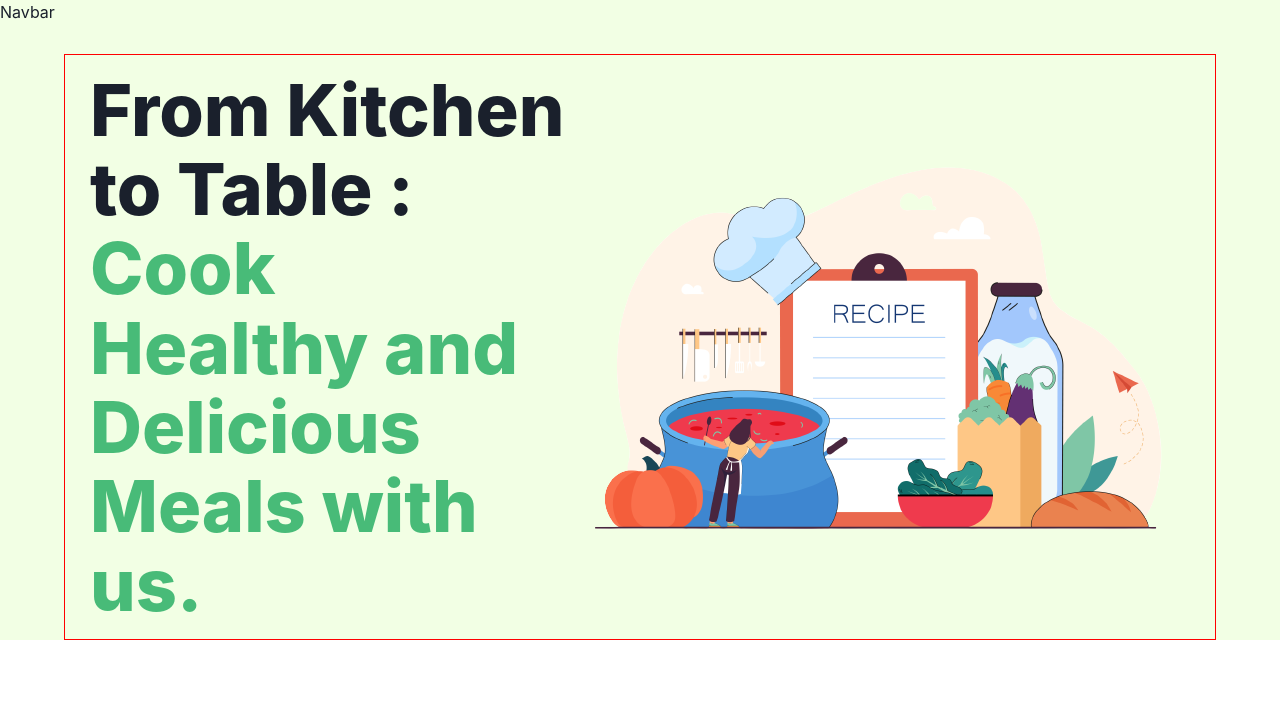
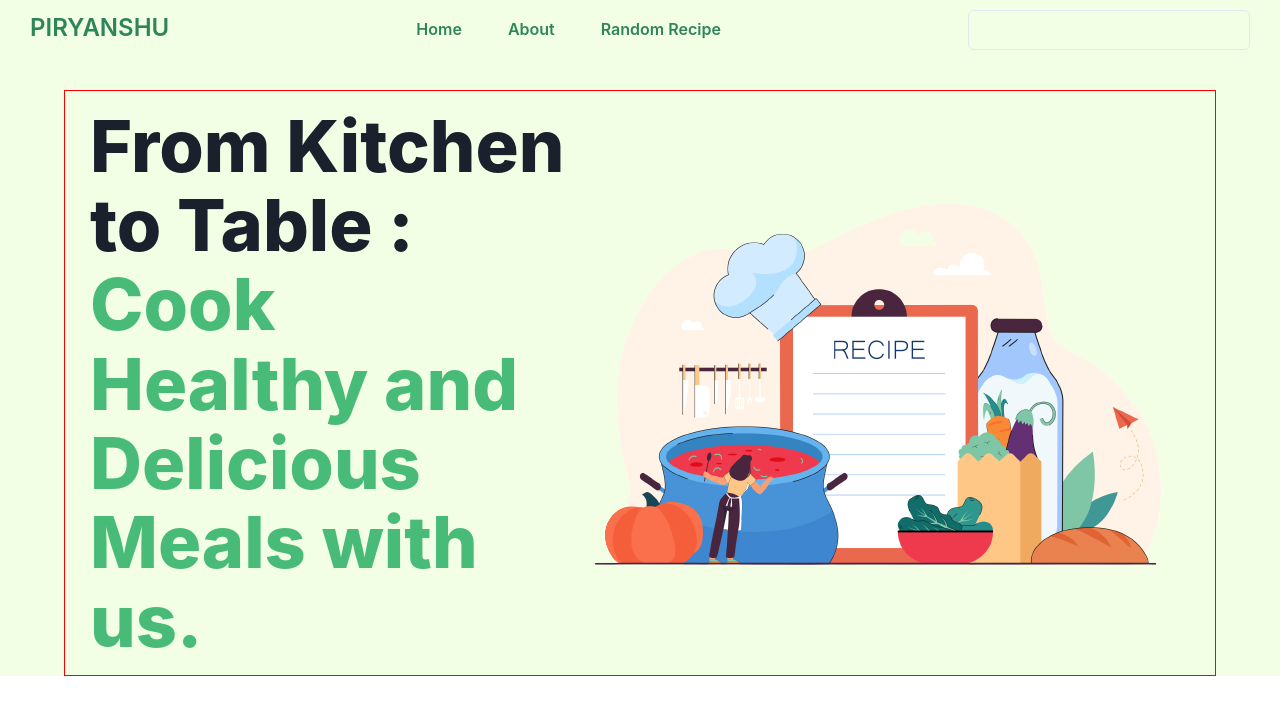
Before and after one commit to Piryanshu88/Food-Recipe-App, a React (Create React App) app in the folder food-app/: page / in a window 1280 px wide. Shown: the top 714 px of the page. Built offline with nearby package versions, Linux system fonts and the light colour scheme.

Commit message:
adding navbar basicc structure

```diff
--- a/food-app/src/Components/Home/Home.jsx
+++ b/food-app/src/Components/Home/Home.jsx
@@ -2,7 +2,7 @@ import React from "react";
 import ico from "../../Assets/daco.png";
 import img from "../../Assets/recipeHome.png";
 import styles from "./Home.module.css";
-import { Flex, Heading, Image, Text } from "@chakra-ui/react";
+import { Button, Flex, Heading, Image, Text } from "@chakra-ui/react";
 export const Home = () => {
   return (
     <div>
--- a/food-app/src/Components/Navbar/Navbar.jsx
+++ b/food-app/src/Components/Navbar/Navbar.jsx
@@ -1,5 +1,51 @@
+import { Button, Flex, Input } from "@chakra-ui/react";
 import React from "react";
+import styles from "./Navbar.module.css";
 
 export const Navbar = () => {
-  return <div>Navbar</div>;
+  return (
+    <div className={styles.navbar_section}>
+      <Flex fontSize={"2xl"} fontWeight="600" color={"green.600"}>
+        PIRYANSHU
+      </Flex>
+      <Flex gap={"14px"}>
+        <Button
+          variant={"ghost"}
+          borderRadius="0"
+          _hover={{
+            background: "var(--bg-color)",
+            transform: "scale(1.1,1.1)",
+          }}
+          colorScheme="green"
+        >
+          Home
+        </Button>
+        <Button
+          variant={"ghost"}
+          borderRadius="0"
+          _hover={{
+            background: "var(--bg-color)",
+            transform: "scale(1.1,1.1)",
+          }}
+          colorScheme="green"
+        >
+          About
+        </Button>
+        <Button
+          variant={"ghost"}
+          borderRadius="0"
+          _hover={{
+            background: "var(--bg-color)",
+            transform: "scale(1.1,1.1)",
+          }}
+          colorScheme="green"
+        >
+          Random Recipe
+        </Button>
+      </Flex>
+      <Flex>
+        <Input />
+      </Flex>
+    </div>
+  );
 };
--- /dev/null
+++ b/food-app/src/Components/Navbar/Navbar.module.css
@@ -0,0 +1,5 @@
+.navbar_section {
+  display: flex;
+  justify-content: space-between;
+  padding: 10px 30px;
+}
```
